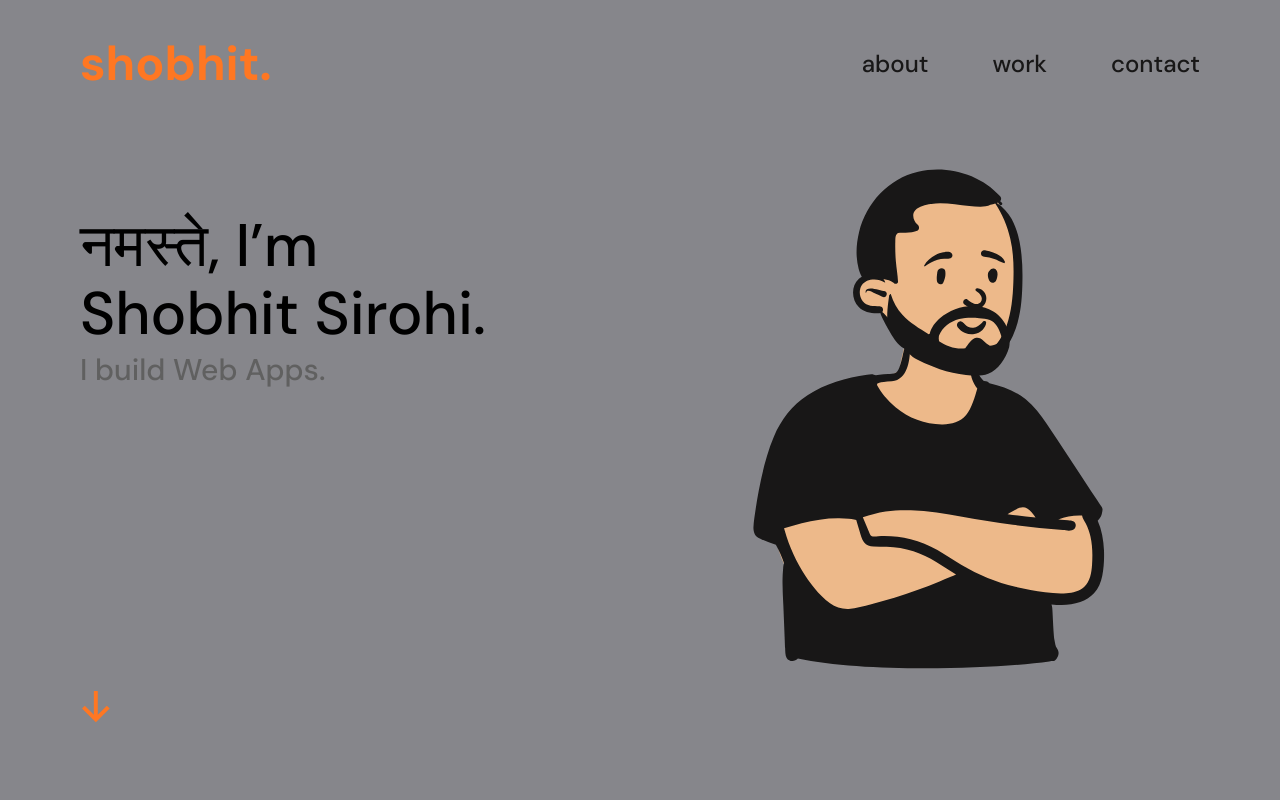
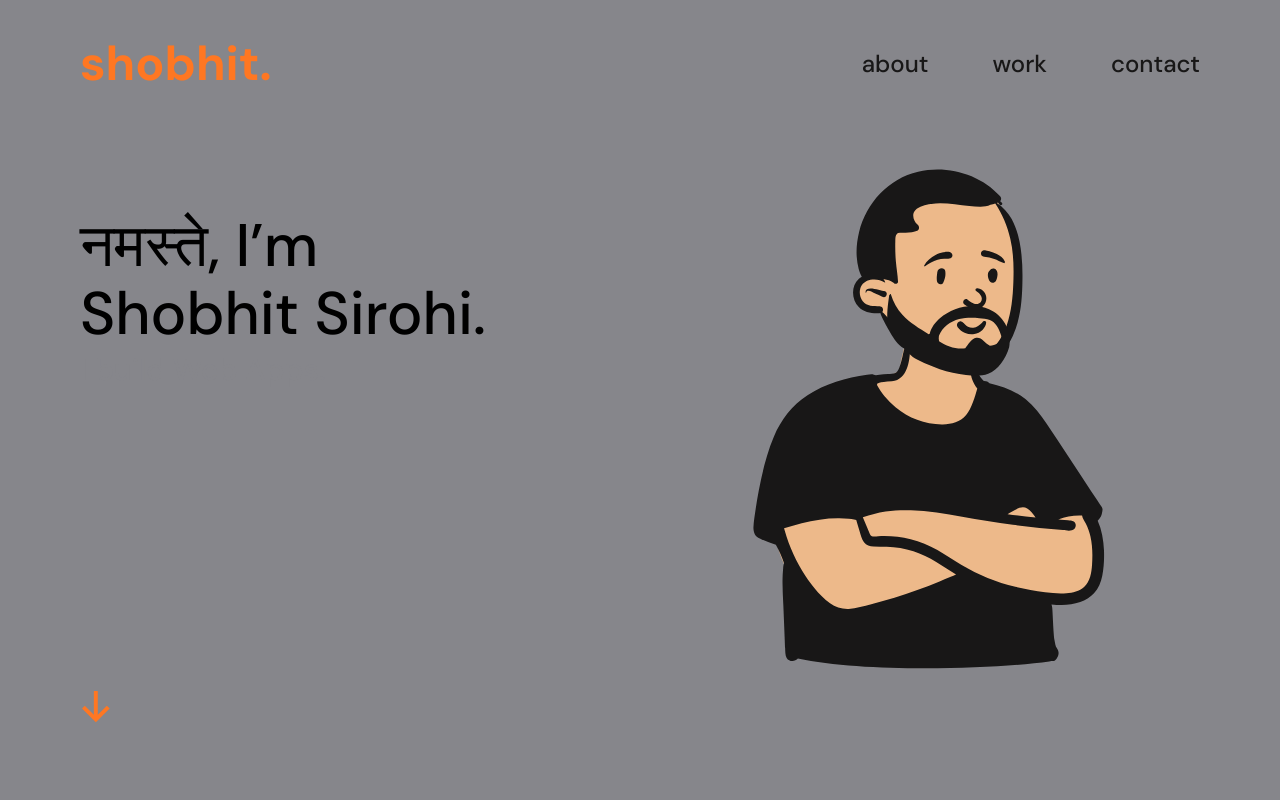
Before and after one commit to shobhit-sirohi/Portfolio, a React (Vite) app: page / in a window 1280 px wide. Shown: the top 800 px of the page. Built offline with nearby package versions, Linux system fonts and the light colour scheme.

Commit message:
grey color update

```diff
--- a/tailwind.config.js
+++ b/tailwind.config.js
@@ -6,7 +6,7 @@ module.exports = {
       colors: {
         lightgrey: "#86868b",
         headinggrey: "#181717",
-        textgrey: "#606060",
+        textgrey: "#86868b",
         behance: "#105DFB",
         dribbble: "#E84C88",
         figma: "#A259FF",
```
